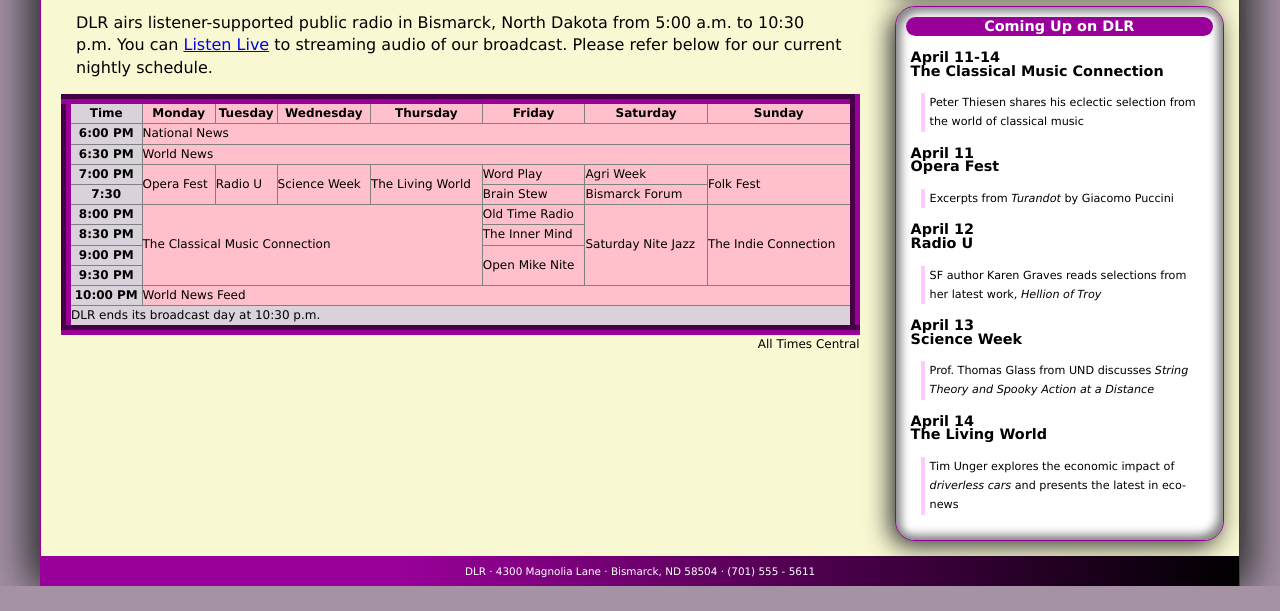
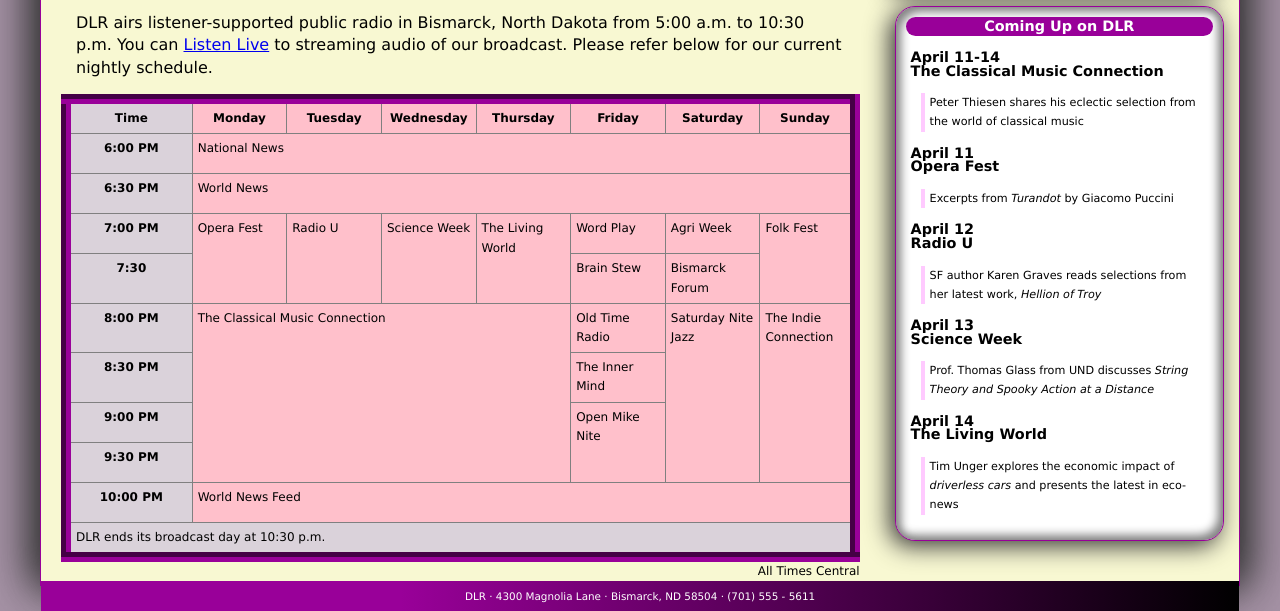
Before and after one commit to MathuinLucci/tutorial6, a plain HTML site: page index.html in a window 1280 px wide. Shown: the part 214-825 px from the top of the page. Before the commit the page ends 800 px from the top, so only its background shows below. Drawn offline with Linux system fonts and the light colour scheme; files whose address does not match are found by name.

Commit message:
added some padding to the table and stylized a little bit more

```diff
--- a/css/dlr_tables.css
+++ b/css/dlr_tables.css
@@ -28,12 +28,14 @@ table.schedule{
 
 table.schedule th, table.schedule td {
    border: 1px solid gray;
+   padding: 5px;
+   vertical-align: top;
 }
 
 
 /* Table Caption Styles */
 
-table.schedule caption {
+table.schedule caption{
    caption-side: bottom;
    text-align: right;
 }
@@ -41,15 +43,22 @@ table.schedule caption {
 
 /* Row Group Styles */
 
+table.schedule thead tr{
+   height:30px;
+}
 
-
+table.schedule tbody tr{
+   height:40px;
+}
 
 /* Column Group Styles */
 
 col#firstCol{
    background-color: rgb(218, 210, 218);
+   width:16%;
 }
 
 col.dayCols{
    background-color: pink;
+   width:12%;
 }
```
